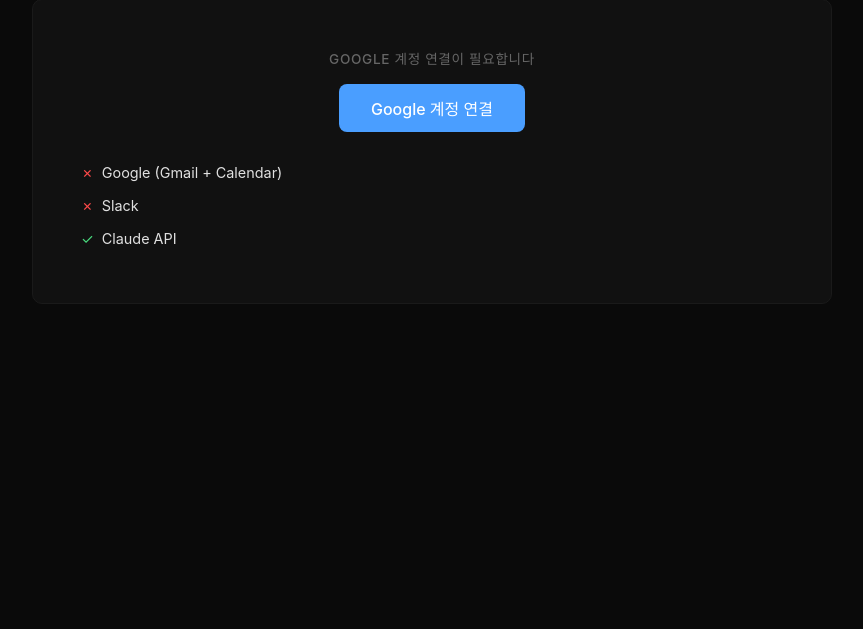
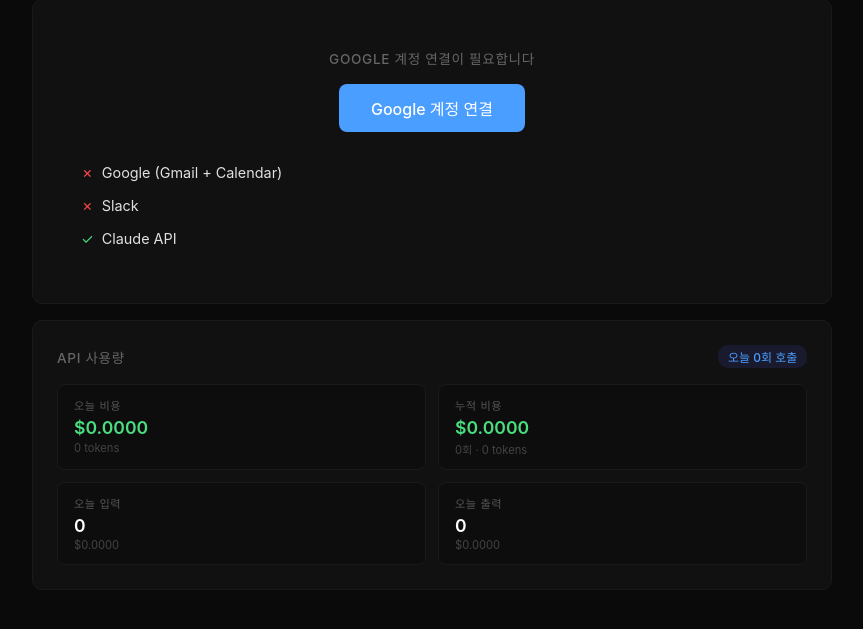
Before and after one commit to smyang-gif/DailyBrief, a Flask app: page / in a window 1280 px wide. Shown: the part 132-761 px from the top of the page, without its empty margins (208-1071 px from the left). Run offline with Flask 3, Linux system fonts and the light colour scheme; data that the repository does not hold is empty.

Commit message:
feat: add token usage and cost monitor
Track Claude API token consumption per call and display
today/cumulative costs in the dashboard UI.

Co-Authored-By: Claude Opus 4.6 (1M context) <noreply@anthropic.com>

```diff
--- a/app.py
+++ b/app.py
@@ -14,6 +14,7 @@ from services.calendar import fetch_today_events
 from services.slack import fetch_unread_slack
 from services.briefing import generate_briefing
 from services.cache import load_cache, save_cache, get_last_fetch_time
+from services.token_usage import get_usage_summary
 import config
 
 app = Flask(__name__)
@@ -98,6 +99,14 @@ def oauth_google_callback():
     return redirect("/")
 
 
+@app.route("/api/token-usage")
+def api_token_usage():
+    try:
+        return jsonify(get_usage_summary())
+    except Exception as e:
+        return jsonify({"error": str(e)}), 500
+
+
 @app.route("/api/debug")
 def api_debug():
     try:
--- /dev/null
+++ b/services/token_usage.py
@@ -0,0 +1,78 @@
+import json
+import os
+import time
+
+IS_VERCEL = os.getenv("VERCEL", False)
+USAGE_PATH = "/tmp/.token_usage.json" if IS_VERCEL else os.path.join(
+    os.path.dirname(os.path.dirname(__file__)), ".token_usage.json"
+)
+
+# Claude Sonnet 4 pricing (per 1M tokens)
+PRICING = {
+    "claude-sonnet-4-20250514": {"input": 3.0, "output": 15.0},
+}
+DEFAULT_PRICING = {"input": 3.0, "output": 15.0}
+
+
+def _load_usage():
+    if not os.path.exists(USAGE_PATH):
+        return {"records": [], "totals": {"input_tokens": 0, "output_tokens": 0, "cost_usd": 0.0}}
+    try:
+        with open(USAGE_PATH, "r") as f:
+            return json.load(f)
+    except (json.JSONDecodeError, IOError):
+        return {"records": [], "totals": {"input_tokens": 0, "output_tokens": 0, "cost_usd": 0.0}}
+
+
+def _save_usage(data):
+    with open(USAGE_PATH, "w") as f:
+        json.dump(data, f, ensure_ascii=False, indent=2)
+
+
+def record_usage(model, input_tokens, output_tokens):
+    pricing = PRICING.get(model, DEFAULT_PRICING)
+    cost = (input_tokens / 1_000_000) * pricing["input"] + (output_tokens / 1_000_000) * pricing["output"]
+
+    data = _load_usage()
+    data["records"].append({
+        "timestamp": time.time(),
+        "model": model,
+        "input_tokens": input_tokens,
+        "output_tokens": output_tokens,
+        "cost_usd": round(cost, 6),
+    })
+    data["totals"]["input_tokens"] += input_tokens
+    data["totals"]["output_tokens"] += output_tokens
+    data["totals"]["cost_usd"] = round(data["totals"]["cost_usd"] + cost, 6)
+
+    _save_usage(data)
+    return cost
+
+
+def get_usage_summary():
+    data = _load_usage()
+    totals = data["totals"]
+    recent = data["records"][-10:] if data["records"] else []
+
+    # Today's usage
+    today_start = time.time() - (time.time() % 86400)
+    today_records = [r for r in data["records"] if r["timestamp"] >= today_start]
+    today_input = sum(r["input_tokens"] for r in today_records)
+    today_output = sum(r["output_tokens"] for r in today_records)
+    today_cost = sum(r["cost_usd"] for r in today_records)
+
+    return {
+        "today": {
+            "input_tokens": today_input,
+            "output_tokens": today_output,
+            "cost_usd": round(today_cost, 6),
+            "calls": len(today_records),
+        },
+        "all_time": {
+            "input_tokens": totals["input_tokens"],
+            "output_tokens": totals["output_tokens"],
+            "cost_usd": round(totals["cost_usd"], 6),
+            "calls": len(data["records"]),
+        },
+        "recent": recent,
+    }
--- a/templates/index.html
+++ b/templates/index.html
@@ -181,6 +181,37 @@
             border-radius: 8px;
             font-size: 0.85rem;
         }
+
+        /* Token Usage Monitor */
+        .token-monitor {
+            display: grid;
+            grid-template-columns: 1fr 1fr;
+            gap: 0.75rem;
+        }
+        .token-stat {
+            background: #0d0d0d;
+            border: 1px solid #1a1a1a;
+            border-radius: 8px;
+            padding: 0.75rem 1rem;
+        }
+        .token-stat-label {
+            font-size: 0.7rem;
+            text-transform: uppercase;
+            letter-spacing: 0.05em;
+            color: #555;
+            margin-bottom: 0.25rem;
+        }
+        .token-stat-value {
+            font-size: 1.1rem;
+            font-weight: 600;
+            color: #fff;
+        }
+        .token-stat-value.cost { color: #4ade80; }
+        .token-stat-sub {
+            font-size: 0.7rem;
+            color: #444;
+            margin-top: 0.15rem;
+        }
     </style>
 </head>
 <body>
@@ -201,6 +232,7 @@
                 <p>브리핑을 준비하고 있습니다...</p>
             </div>
         </div>
+        <div id="token-usage"></div>
     </div>
 
     <script>
@@ -398,7 +430,58 @@
             return str.replace(/&/g, '&amp;').replace(/</g, '&lt;').replace(/>/g, '&gt;').replace(/"/g, '&quot;');
         }
 
+        async function loadTokenUsage() {
+            try {
+                const res = await fetch('/api/token-usage');
+                const data = await res.json();
+                renderTokenUsage(data);
+            } catch (e) { /* silent */ }
+        }
+
+        function renderTokenUsage(data) {
+            const container = document.getElementById('token-usage');
+            const t = data.today;
+            const a = data.all_time;
+
+            container.innerHTML = `
+                <div class="section">
+                    <div class="section-header">
+                        <h2>API 사용량</h2>
+                        <span class="badge">오늘 ${t.calls}회 호출</span>
+                    </div>
+                    <div class="token-monitor">
+                        <div class="token-stat">
+                            <div class="token-stat-label">오늘 비용</div>
+                            <div class="token-stat-value cost">$${t.cost_usd.toFixed(4)}</div>
+                            <div class="token-stat-sub">${formatTokens(t.input_tokens + t.output_tokens)} tokens</div>
+                        </div>
+                        <div class="token-stat">
+                            <div class="token-stat-label">누적 비용</div>
+                            <div class="token-stat-value cost">$${a.cost_usd.toFixed(4)}</div>
+                            <div class="token-stat-sub">${a.calls}회 · ${formatTokens(a.input_tokens + a.output_tokens)} tokens</div>
+                        </div>
+                        <div class="token-stat">
+                            <div class="token-stat-label">오늘 입력</div>
+                            <div class="token-stat-value">${formatTokens(t.input_tokens)}</div>
+                            <div class="token-stat-sub">$${(t.input_tokens / 1000000 * 3).toFixed(4)}</div>
+                        </div>
+                        <div class="token-stat">
+                            <div class="token-stat-label">오늘 출력</div>
+                            <div class="token-stat-value">${formatTokens(t.output_tokens)}</div>
+                            <div class="token-stat-sub">$${(t.output_tokens / 1000000 * 15).toFixed(4)}</div>
+                        </div>
+                    </div>
+                </div>`;
+        }
+
+        function formatTokens(n) {
+            if (n >= 1000000) return (n / 1000000).toFixed(1) + 'M';
+            if (n >= 1000) return (n / 1000).toFixed(1) + 'K';
+            return n.toString();
+        }
+
         loadBriefing();
+        loadTokenUsage();
     </script>
 </body>
 </html>
```
Also changed, not shown: services/briefing.py (+7 -0 lines).
